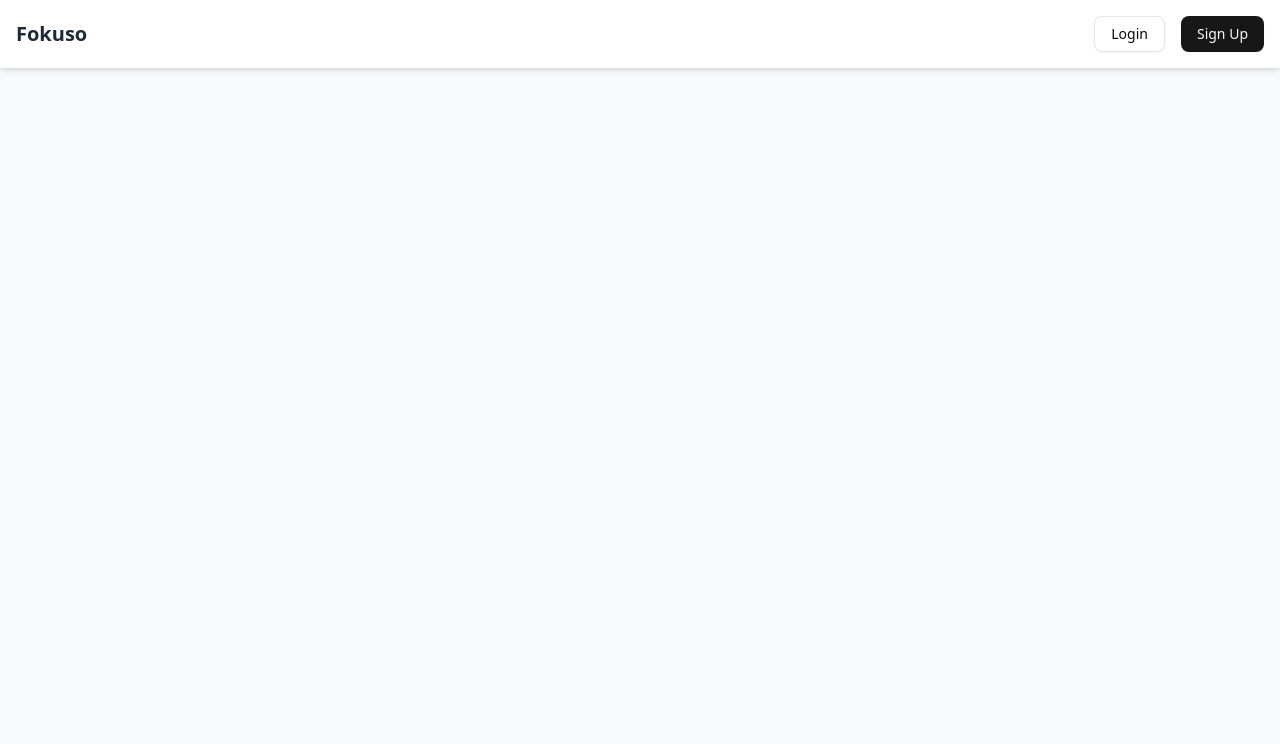
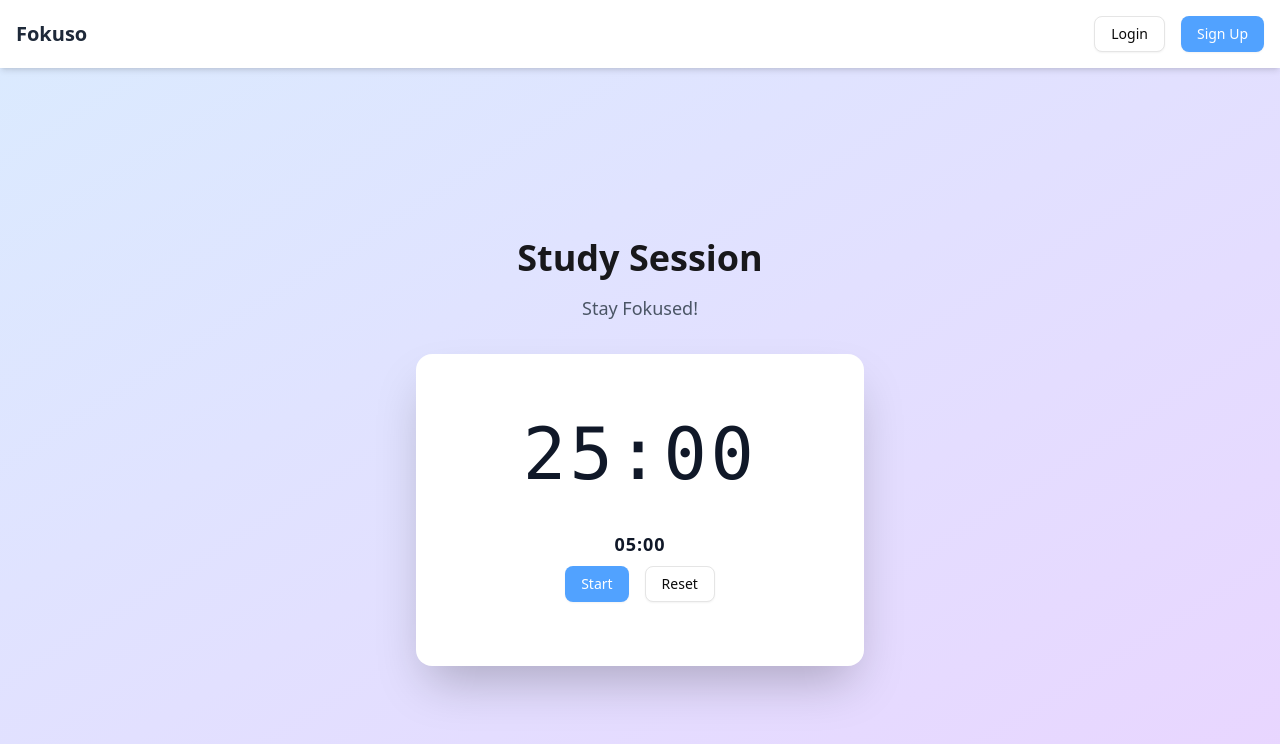
Before and after one commit to lowskydev/Fokuso, a React (Vite) app: page /pomodoropage in a window 1280 px wide. Before the commit this address had no page. Shown: the top 744 px of the page. Built offline with nearby package versions, Linux system fonts and the light colour scheme.

Commit message:
edited LandingPage, RegisterPage and LogonPage color scheme. Created PomodoroPage

```diff
--- a/src/App.jsx
+++ b/src/App.jsx
@@ -3,6 +3,8 @@ import LandingPage from "./components/LandingPage";
 import Navbar from "./components/Navbar";
 import LoginPage from "./components/LoginPage";
 import RegisterPage from "./components/RegisterPage";
+import PomodoroPage from "@/components/PomodoroPage"
+
 
 function App() {
   return (
@@ -12,6 +14,7 @@ function App() {
         <Routes>
           <Route path="/" element={<LandingPage />} />
           <Route path="/login" element={<LoginPage />} />
+          <Route path="/pomodoropage" element={<PomodoroPage />} />
           <Route path="/register" element={<RegisterPage />} />
         </Routes>
       </div>
--- a/src/components/LoginPage.jsx
+++ b/src/components/LoginPage.jsx
@@ -1,13 +1,14 @@
 import { Label } from "@/components/ui/label";
-import { Card } from "@/components/ui/card";
+import { Card, CardContent } from "@/components/ui/card";
 import { Input } from "@/components/ui/input";
 import { Button } from "@/components/ui/button";
 import { Link } from "react-router-dom";
 
 function LoginPage() {
   return (
-    <div className="flex items-center justify-center min-h-[80vh] bg-white px-4">
-    <Card className="w-full max-w-md p-6 shadow-lg">
+    <div className="flex items-center justify-center min-h-screen px-4 bg-gradient-to-br from-blue-100 to-purple-200 dark:from-zinc-900 dark:to-zinc-800">
+      <Card className="w-full max-w-md p-6 shadow-lg dark:bg-zinc-800 dark:text-white">
+        <CardContent>
           <h2 className="text-2xl font-semibold text-center mb-6">Login to Your Account</h2>
           <form className="space-y-4">
             <div>
@@ -20,9 +21,10 @@ return (
             </div>
             <Button className="w-full" type="submit">Login</Button>
           </form>
-        <p className="text-sm text-center text-gray-600 mt-4">
-        Don't have an account? <Link to="/register" className="text-blue-500 hover:underline">Sign Up</Link>
+          <p className="text-sm text-center text-gray-600 dark:text-gray-300 mt-4">
+            Don’t have an account? <Link to="/register" className="text-blue-500 hover:underline">Sign Up</Link>
           </p>
+        </CardContent>
       </Card>
     </div>
   );
--- /dev/null
+++ b/src/components/PomodoroPage.jsx
@@ -0,0 +1,89 @@
+import { useState, useEffect } from "react";
+import { Button } from "@/components/ui/button";
+import { Card, CardContent } from "@/components/ui/card";
+
+function PomodoroPage() {
+  const initialStudyTime = parseInt(localStorage.getItem("studyDuration") || "1500", 10);
+  const initialBreakTime = parseInt(localStorage.getItem("breakDuration") || "300", 10);
+
+  const [timeLeft, setTimeLeft] = useState(initialStudyTime);
+  const [breakTimeLeft, setBreakTimeLeft] = useState(initialBreakTime);
+  const [isRunning, setIsRunning] = useState(false);
+  const [isBreak, setIsBreak] = useState(false);
+
+  useEffect(() => {
+    let timer;
+    if (isRunning) {
+      timer = setInterval(() => {
+        if (isBreak && breakTimeLeft > 0) {
+          setBreakTimeLeft((prevTime) => prevTime - 1);
+        } else if (!isBreak && timeLeft > 0) {
+          setTimeLeft((prevTime) => prevTime - 1);
+        } else {
+          if (!isBreak) {
+            setIsBreak(true);
+            setBreakTimeLeft(initialBreakTime); // Reset break time
+          } else {
+            setIsBreak(false);
+            setTimeLeft(initialStudyTime); // Reset study time
+          }
+        }
+      }, 1000);
+    }
+    return () => clearInterval(timer);
+  }, [isRunning, timeLeft, breakTimeLeft, isBreak]);
+
+  const formatTime = (seconds) => {
+    const mins = Math.floor(seconds / 60);
+    const secs = seconds % 60;
+    return `${String(mins).padStart(2, "0")}:${String(secs).padStart(2, "0")}`;
+  };
+
+  const handleStartPause = () => setIsRunning((prev) => !prev);
+  const handleReset = () => {
+    setIsRunning(false);
+    setIsBreak(false);
+    setTimeLeft(initialStudyTime);
+    setBreakTimeLeft(initialBreakTime);
+  };
+
+  return (
+    <main className="flex flex-col items-center justify-center px-6 py-20 min-h-screen bg-gradient-to-br from-blue-100 to-purple-200 dark:from-zinc-900 dark:to-zinc-800">
+      <h2 className="text-4xl font-bold text-center mb-4 text-zinc-900 dark:text-white">
+        {isBreak ? "Break Session" : "Study Session"}
+      </h2>
+      <p className="text-lg text-gray-600 dark:text-gray-300 mb-8 max-w-xl text-center">
+        Stay Fokused!
+      </p>
+
+      <Card className="w-full max-w-md shadow-2xl rounded-2xl border-0 mb-8">
+        <CardContent className="flex flex-col items-center gap-6 py-10">
+          {}
+          <div
+            className={`transition-all duration-500 text-7xl font-mono text-gray-900 dark:text-white tracking-wider ${isBreak ? "text-lg translate-y-4" : ""}`}
+          >
+            {formatTime(timeLeft)}
+          </div>
+
+          {}
+          <div
+            className={`transition-all duration-500 text-3xl font-bold text-gray-900 dark:text-white tracking-wider ${!isBreak ? "text-lg translate-y-4" : "text-6xl"}`}
+          >
+            {formatTime(breakTimeLeft)}
+          </div>
+
+          <div className="flex gap-4">
+            <Button onClick={handleStartPause}>
+              {isRunning ? "Pause" : "Start"}
+            </Button>
+            <Button onClick={handleReset} variant="outline">
+              Reset
+            </Button>
+          </div>
+        </CardContent>
+      </Card>
+    </main>
+  );
+}
+
+export default PomodoroPage;
--- a/src/components/RegisterPage.jsx
+++ b/src/components/RegisterPage.jsx
@@ -1,13 +1,14 @@
 import { Label } from "@/components/ui/label";
-import { Card } from "@/components/ui/card";
+import { Card, CardContent } from "@/components/ui/card";
 import { Input } from "@/components/ui/input";
 import { Button } from "@/components/ui/button";
 import { Link } from "react-router-dom";
 
 function RegisterPage() {
   return (
-    <div className="flex items-center justify-center min-h-[80vh] bg-white px-4">
-      <Card className="w-full max-w-md p-6 shadow-lg">
+    <div className="flex items-center justify-center min-h-screen px-4 bg-gradient-to-br from-blue-100 to-purple-200 dark:from-zinc-900 dark:to-zinc-800">
+      <Card className="w-full max-w-md p-6 shadow-lg dark:bg-zinc-800 dark:text-white">
+        <CardContent>
           <h2 className="text-2xl font-semibold text-center mb-6">Create an Account</h2>
           <form className="space-y-4">
             <div>
@@ -24,9 +25,10 @@ function RegisterPage() {
             </div>
             <Button className="w-full" type="submit">Sign Up</Button>
           </form>
-        <p className="text-sm text-center text-gray-600 mt-4">
+          <p className="text-sm text-center text-gray-600 dark:text-gray-300 mt-4">
             Already have an account? <Link to="/login" className="text-blue-500 hover:underline">Login</Link>
           </p>
+        </CardContent>
       </Card>
     </div>
   );
--- a/src/components/ui/button.jsx
+++ b/src/components/ui/button.jsx
@@ -9,8 +9,8 @@ const buttonVariants = cva(
   {
     variants: {
       variant: {
-        default:
-          "bg-primary text-primary-foreground shadow-xs hover:bg-primary/90",
+      default:
+        "bg-blue-400 text-white shadow-xs hover:bg-blue-500 focus-visible:ring-blue-200",
         destructive:
           "bg-destructive text-white shadow-xs hover:bg-destructive/90 focus-visible:ring-destructive/20 dark:focus-visible:ring-destructive/40 dark:bg-destructive/60",
         outline:
```
Also changed, not shown: src/components/LandingPage.jsx (+103 -23 lines). Lines whose indentation alone changed are shown as unchanged.
